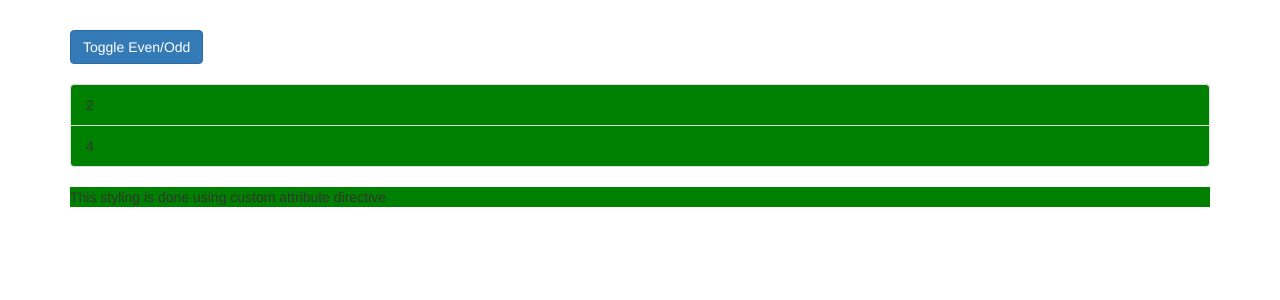
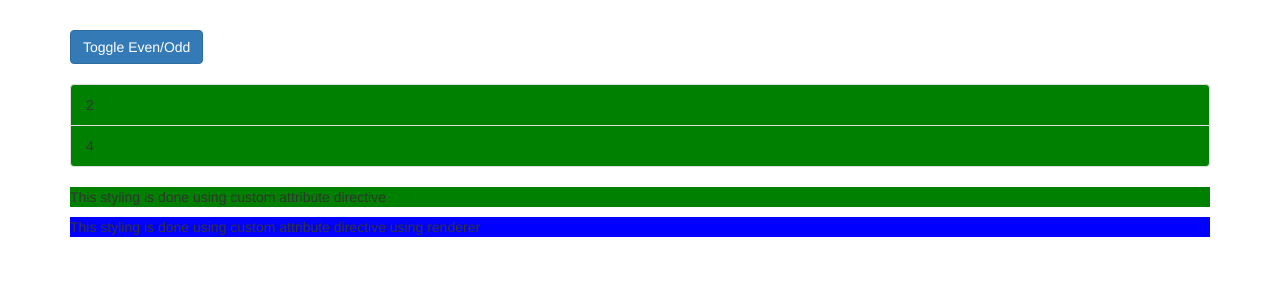
Before and after one commit to MSaad001/my-first-app, an Angular app: page / in a window 1280 px wide. Shown: the top 300 px of the page. Built offline with nearby package versions, Linux system fonts and the light colour scheme.

Commit message:
custom attribute directives using renderer

```diff
--- a/src/app/app.component.html
+++ b/src/app/app.component.html
@@ -53,6 +53,8 @@
           </div>
         </ul>
         <p appBasicHighlight>This styling is done using custom attribute directive</p>
+        <p appBetterHighlight>This styling is done using custom attribute directive using renderer</p>
+
       </div>
     </div>
   </div>
--- a/src/app/app.module.ts
+++ b/src/app/app.module.ts
@@ -35,11 +35,13 @@
 
 import { AppComponent } from './app.component';
 import { BasicHighlightDirective } from './basic-highlight/basic-highlight.directive';
+import { BetterHighlightDirective } from './better-highlight/better-highlight.directive';
 
 @NgModule({
   declarations: [
     AppComponent,
-    BasicHighlightDirective
+    BasicHighlightDirective,
+    BetterHighlightDirective
   ],
   imports: [
     BrowserModule,
--- /dev/null
+++ b/src/app/better-highlight/better-highlight.directive.ts
@@ -0,0 +1,14 @@
+import { Directive, ElementRef, OnInit, Renderer2 } from '@angular/core';
+
+@Directive({
+  selector: '[appBetterHighlight]'
+})
+export class BetterHighlightDirective implements OnInit{
+
+  constructor(private elRef: ElementRef, private renderer: Renderer2) { }
+
+  ngOnInit() {
+    this.renderer.setStyle(this.elRef.nativeElement, 'background-color', 'blue');
+  }
+
+}
```
